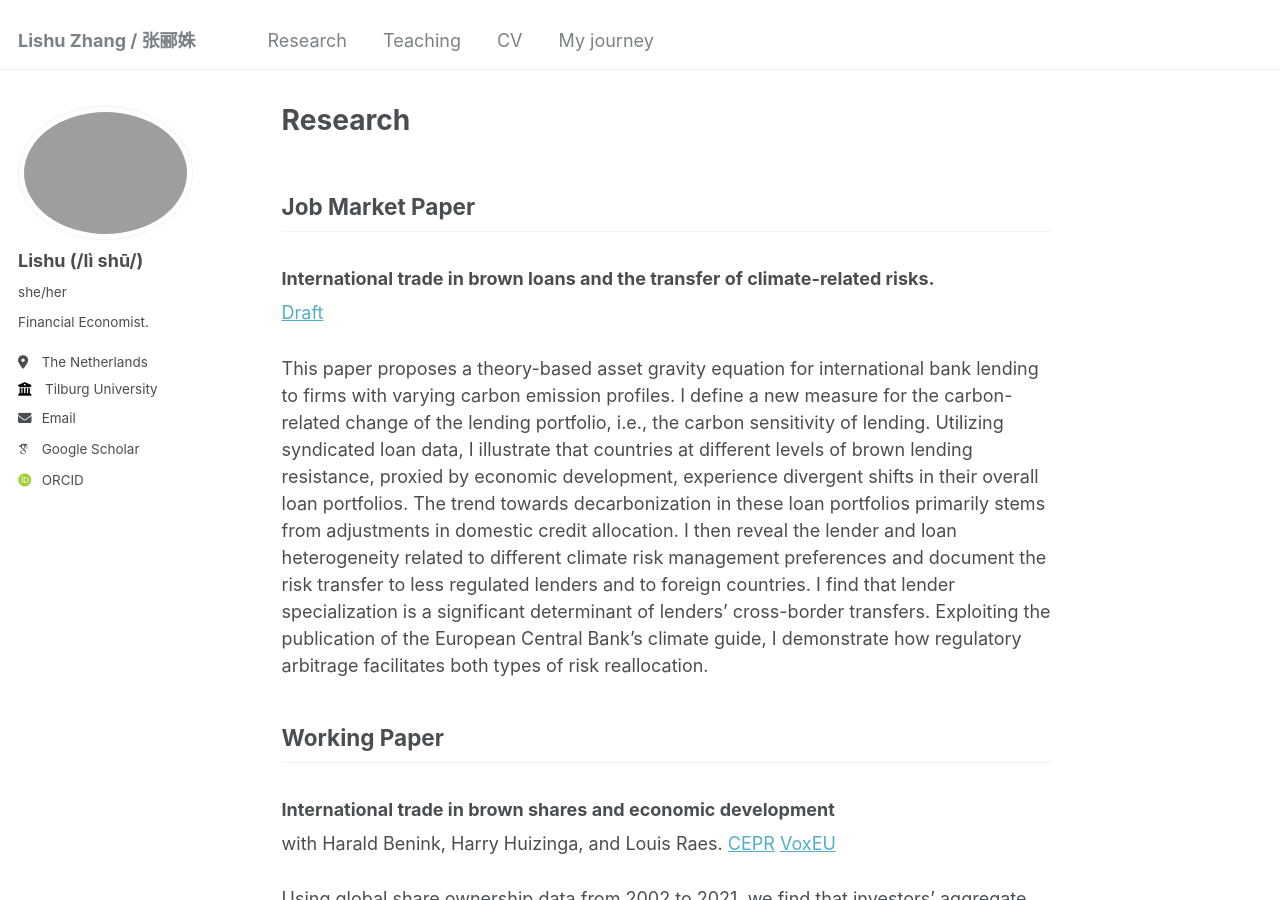
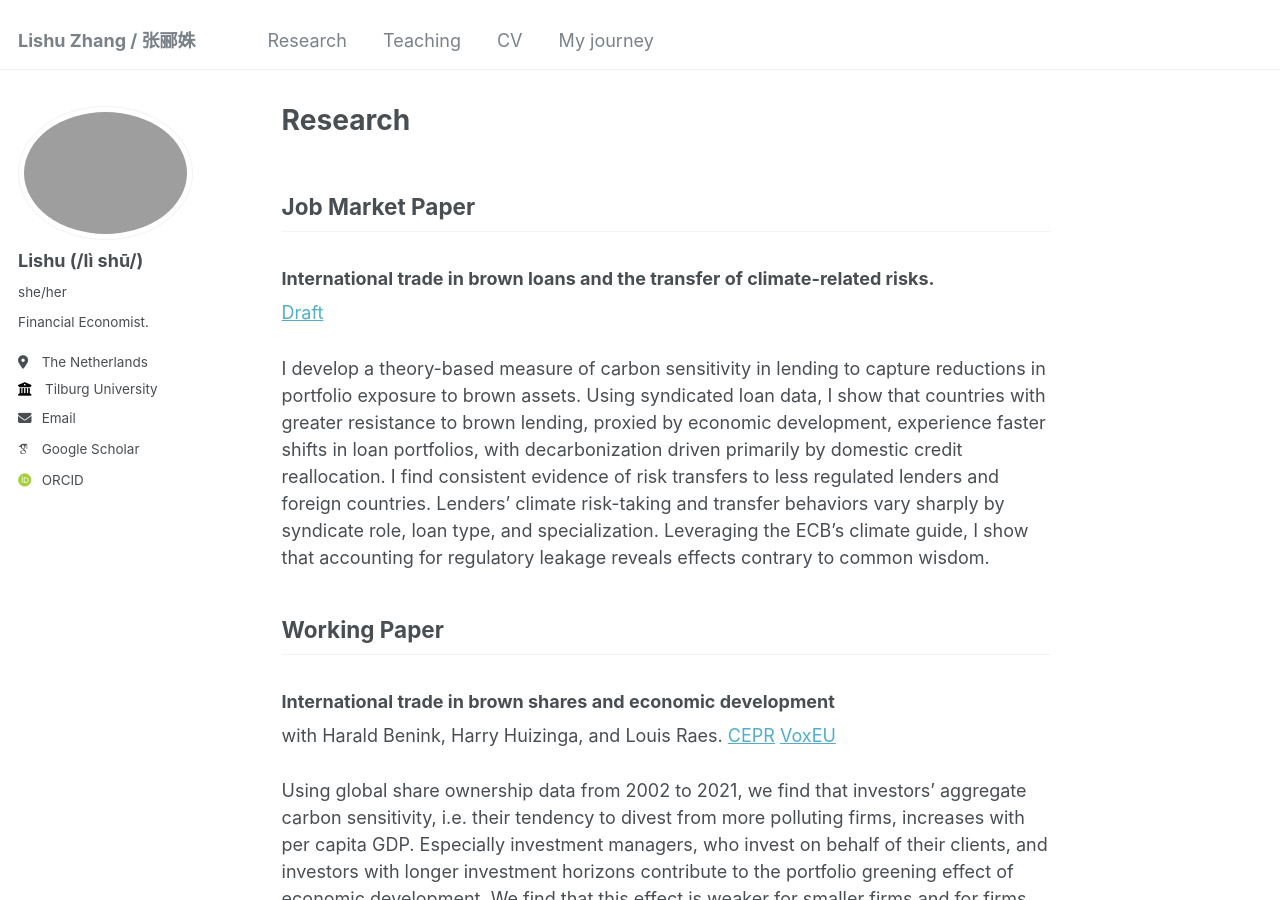
Before and after one commit to LishuZ/LishuZ.github.io, a Jekyll site: the page built from _pages/research.md, in a window 1280 px wide and 900 px high. Built offline with Jekyll 4.4.1, drawn with Linux system fonts in a browser that asks for light colours; some web fonts are replaced.

Commit message:
Update research.md

```diff
--- a/_pages/research.md
+++ b/_pages/research.md
@@ -10,7 +10,7 @@ redirect_from:
 ### International trade in brown loans and the transfer of climate-related risks.
 [Draft](https://www.dropbox.com/scl/fi/8zenzwr3y685et15wc4m1/JMP_fulldraft.pdf?rlkey=bw6ag0spdlmpb8uv3evmpkkxl&st=o1jw2ik4&dl=0)
 
-This paper proposes a theory-based asset gravity equation for international bank lending to firms with varying carbon emission profiles. I define a new measure for the carbon-related change of the lending portfolio, i.e., the carbon sensitivity of lending. Utilizing syndicated loan data, I illustrate that countries at different levels of brown lending resistance, proxied by economic development, experience divergent shifts in their overall loan portfolios. The trend towards decarbonization in these loan portfolios primarily stems from adjustments in domestic credit allocation. I then reveal the lender and loan heterogeneity related to different climate risk management preferences and document the risk transfer to less regulated lenders and to foreign countries. I find that lender specialization is a significant determinant of lenders' cross-border transfers. Exploiting the publication of the European Central Bank’s climate guide, I demonstrate how regulatory arbitrage facilitates both types of risk reallocation.
+I develop a theory-based measure of carbon sensitivity in lending to capture reductions in portfolio exposure to brown assets. Using syndicated loan data, I show that countries with greater resistance to brown lending, proxied by economic development, experience faster shifts in loan portfolios, with decarbonization driven primarily by domestic credit reallocation. I find consistent evidence of risk transfers to less regulated lenders and foreign countries. Lenders’ climate risk-taking and transfer behaviors vary sharply by syndicate role, loan type, and specialization. Leveraging the ECB’s climate guide, I show that accounting for regulatory leakage reveals effects contrary to common wisdom.
 <br/>
 
 
```
